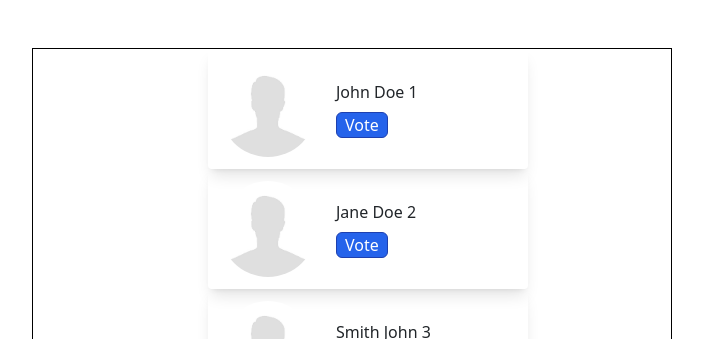
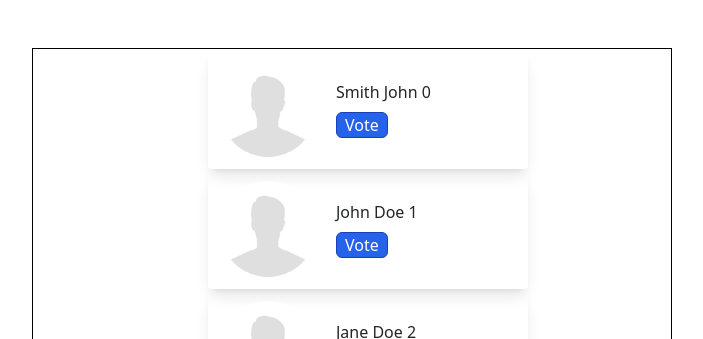
Before and after one commit to alice-njoroge/VueRefs, a Vue app: page / in a window 1280 px wide. Shown: the top 339 px of the page, without its empty margins (288-991 px from the left). Built offline with nearby package versions, Linux system fonts and the light colour scheme.

Commit message:
TransitionGroup Component - scolling items into view

```diff
--- a/src/App.vue
+++ b/src/App.vue
@@ -4,6 +4,7 @@ import UserComponent from "@/components/UserComponent.vue";
 const index = ref(0);
 
 const list = ref([
+  {id: 0, name: 'Smith John 0', age: 54, country: 'Morocco'},
   {id: 1, name: 'John Doe 1', age: 50, country: 'Spain'},
   {id: 2, name: 'Jane Doe 2', age: 30, country: 'Senegal'},
   {id: 3, name: 'Smith John 3', age: 54, country: 'Morocco'},
@@ -15,7 +16,6 @@ const list = ref([
   {id: 9, name: 'Smith John 9', age: 54, country: 'Morocco'},
   {id: 10, name: 'John Doe 10', age: 50, country: 'Spain'},
   {id: 11, name: 'Jane Doe 11', age: 30, country: 'Senegal'},
-  {id: 12, name: 'Smith John 12', age: 54, country: 'Morocco'},
 ]);
 
 </script>
--- a/src/components/UserComponent.vue
+++ b/src/components/UserComponent.vue
@@ -14,12 +14,6 @@ onMounted(()=>{
   }
 });
 
-watch(
-    ()=> props.index,
-    () => {
-      itemRefs.value[props.index].scrollIntoView({behavior: "smooth"})
-    }
-)
 
 const computedHeight = computed(()=>{
   return itemHeight.value * props.visibleItems
@@ -30,19 +24,38 @@ const computedHeight = computed(()=>{
       class="root-card m-5 w-6/12 mx-auto border border-black overflow-hidden"
       :style="`height: ${computedHeight}px`"
   >
-    <ul class="user-wrapper">
+    <TransitionGroup name="list" tag="ul" class="user-wrapper">
       <li
           ref="itemRefs"
           class="user-card"
-          v-for="(user, index) in list"
+          v-for="(user, index) in list.slice(props.index)"
           :key="user.id"
           :tabindex="index + 1"
       >
        <slot name="item" v-bind="user"> </slot>
       </li>
-    </ul>
+    </TransitionGroup>
   </div>
 </template>
 <style scoped>
+.list-move, /* apply transition to moving elements */
+.list-enter-active{
+  transition: all 0.5s ease-out 0.25s;
+}
+.list-leave-active {
+  transition: all 0.5s ease-in;
+}
+
+.list-enter-from,
+.list-leave-to {
+  opacity: 0;
+  transform: translateY(30px);
+}
+
+/* ensure leaving items are taken out of layout flow so that moving
+   animations can be calculated correctly. */
+.list-leave-active {
+  position: absolute;
+}
 
 </style>
```
